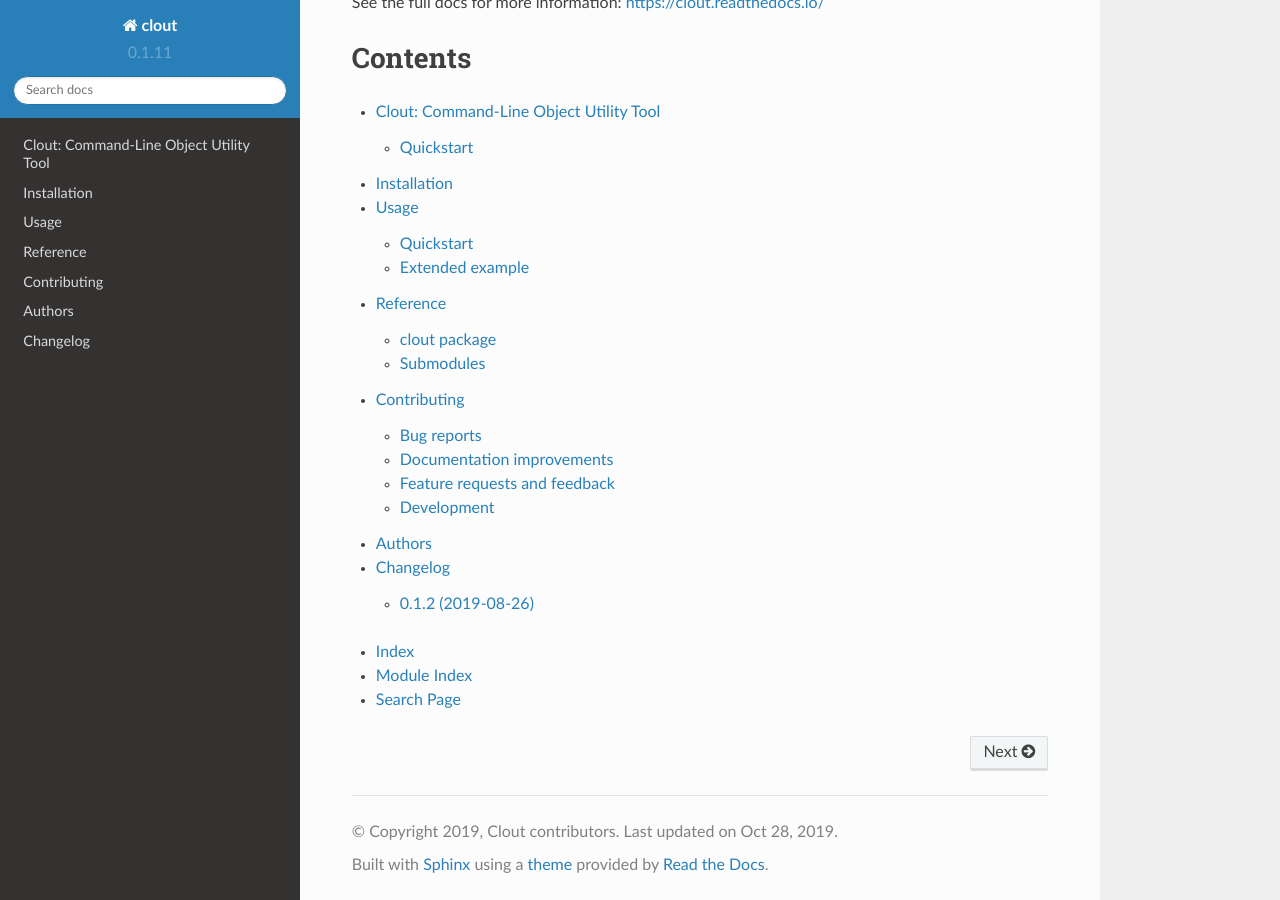
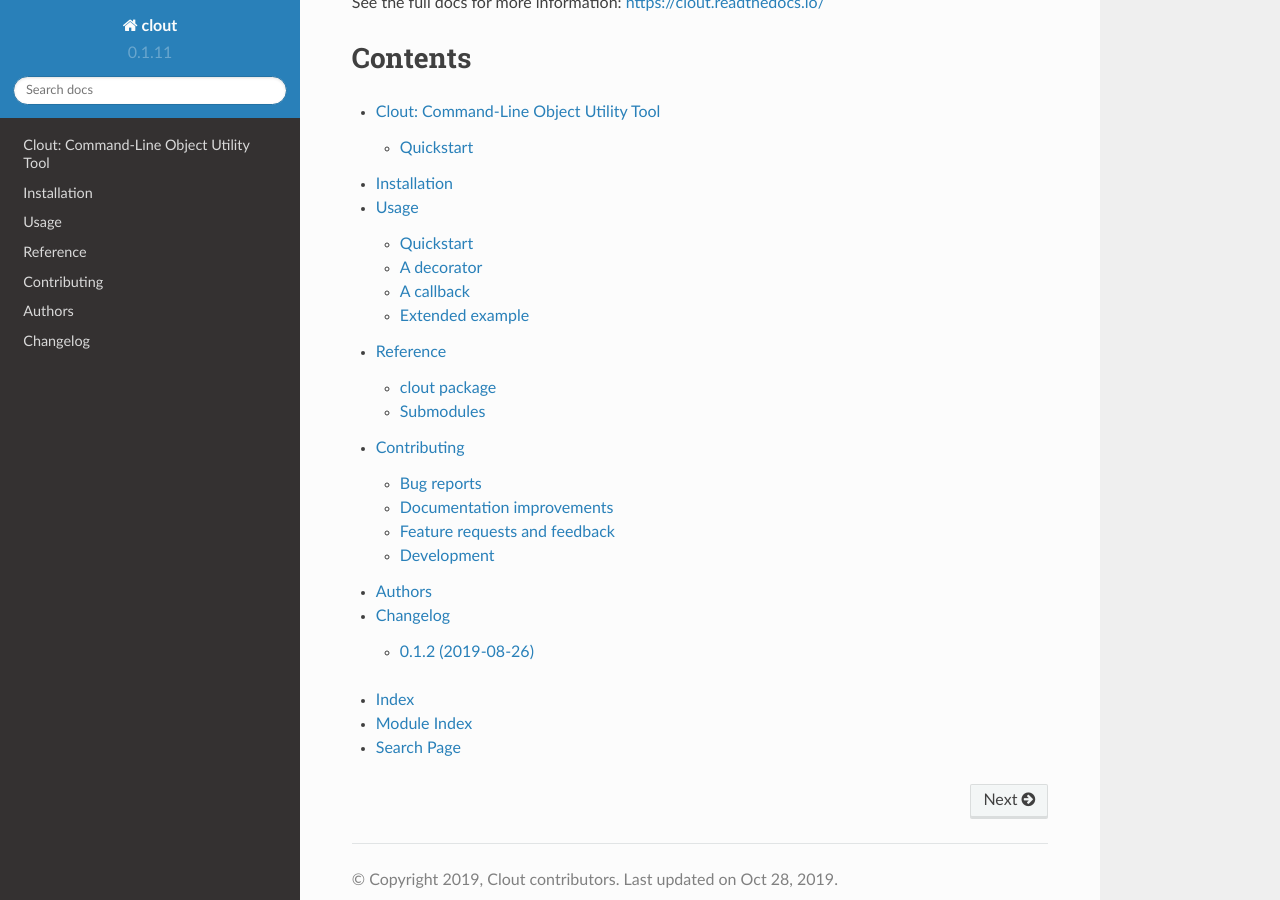
Before and after one commit to sanzoghenzo/clout, a Sphinx documentation site: the page built from docs/index.rst, in a window 1280 px wide and 900 px high, scrolled down 1271 px. Built offline with Sphinx 7.4.7 and the Read the Docs theme 2.0.0, drawn with Linux system fonts in a browser that asks for light colours; pages that are not in the unit, such as notebooks, are missing from menus.

Commit message:
Add decorator and callback to usage

```diff
--- a/docs/usage.rst
+++ b/docs/usage.rst
@@ -5,6 +5,23 @@
 .. include:: ../README.rst
    :start-after: start-usage
    :end-before: end-usage
+
+
+
+A decorator
+-------------
+
+
+.. literalinclude:: ../examples/decorator.py
+    :language: python
+
+
+
+A callback
+-----------------
+
+.. literalinclude:: ../examples/callback.py
+    :language: python
 
 
 Extended example
```
